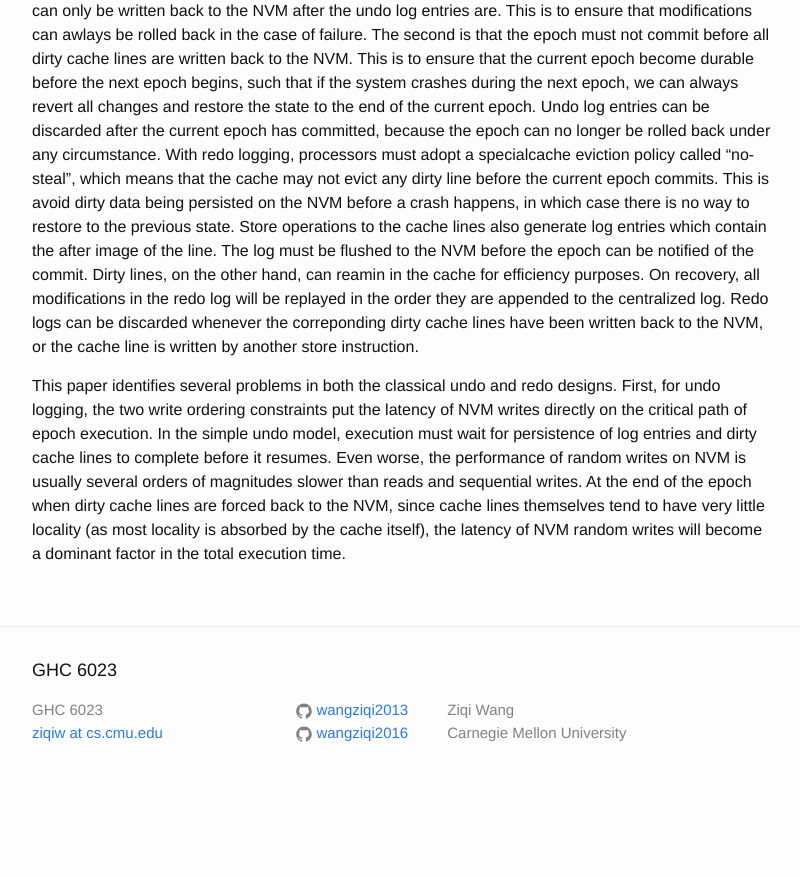
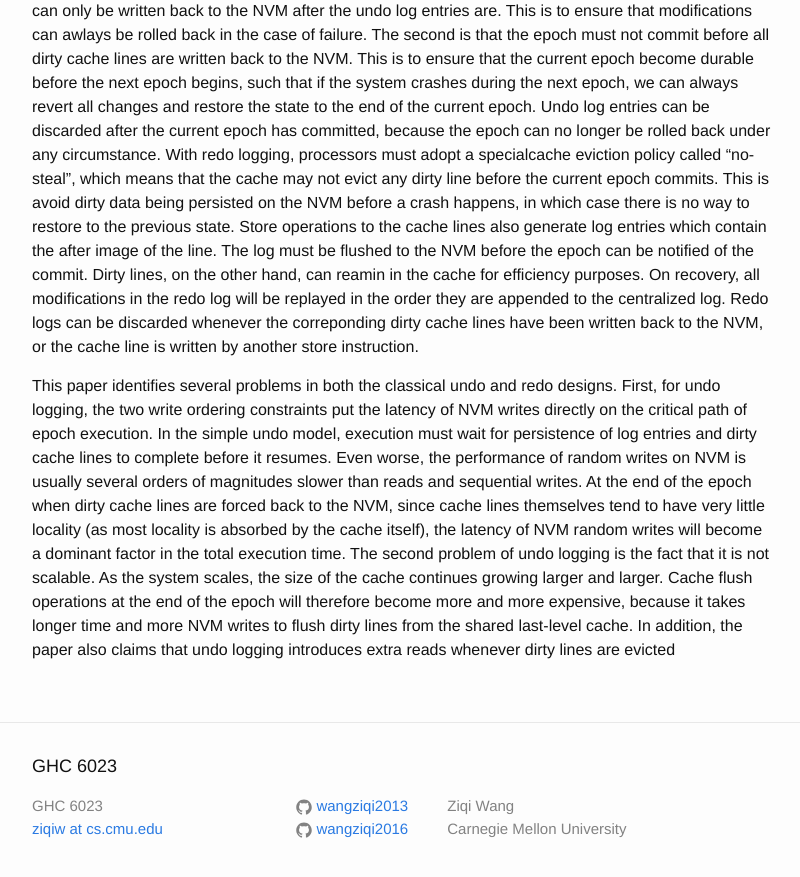
Before and after one commit to wangziqi2013/wangziqi2013.github.io, a Jekyll site: the page built from _posts/2019-02-08-picl.markdown, in a window 1280 px wide and 900 px high, scrolled down 868 px. Shown: the top 877 px of the window, without its empty margins (238-1038 px from the left). Built offline with Jekyll 4.4.1, drawn with Linux system fonts in a browser that asks for light colours; before the commit the page ends 1672 px from its top, so only the background shows below that.

Commit message:
Adding second problem

```diff
--- a/_posts/2019-02-08-picl.markdown
+++ b/_posts/2019-02-08-picl.markdown
@@ -47,4 +47,8 @@ undo model, execution must wait for persistence of log entries and dirty cache l
 the performance of random writes on NVM is usually several orders of magnitudes slower than reads and sequential writes.
 At the end of the epoch when dirty cache lines are forced back to the NVM, since cache lines themselves tend to have very
 little locality (as most locality is absorbed by the cache itself), the latency of NVM random writes will become a dominant
-factor in the total execution time.
+factor in the total execution time. The second problem of undo logging is the fact that it is not scalable. As the system
+scales, the size of the cache continues growing larger and larger. Cache flush operations at the end of the epoch will
+therefore become more and more expensive, because it takes longer time and more NVM writes to flush dirty lines from
+the shared last-level cache. In addition, the paper also claims that undo logging introduces extra reads whenever dirty
+lines are evicted
```
